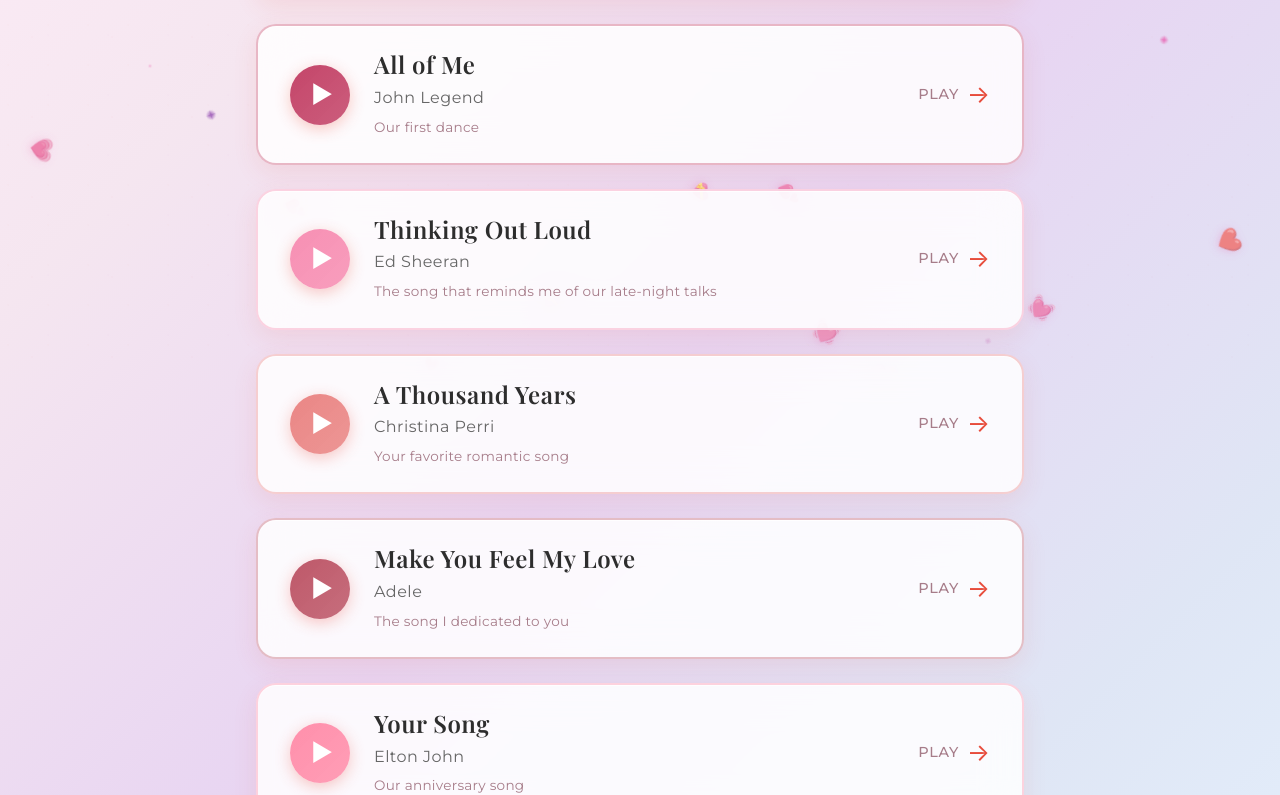
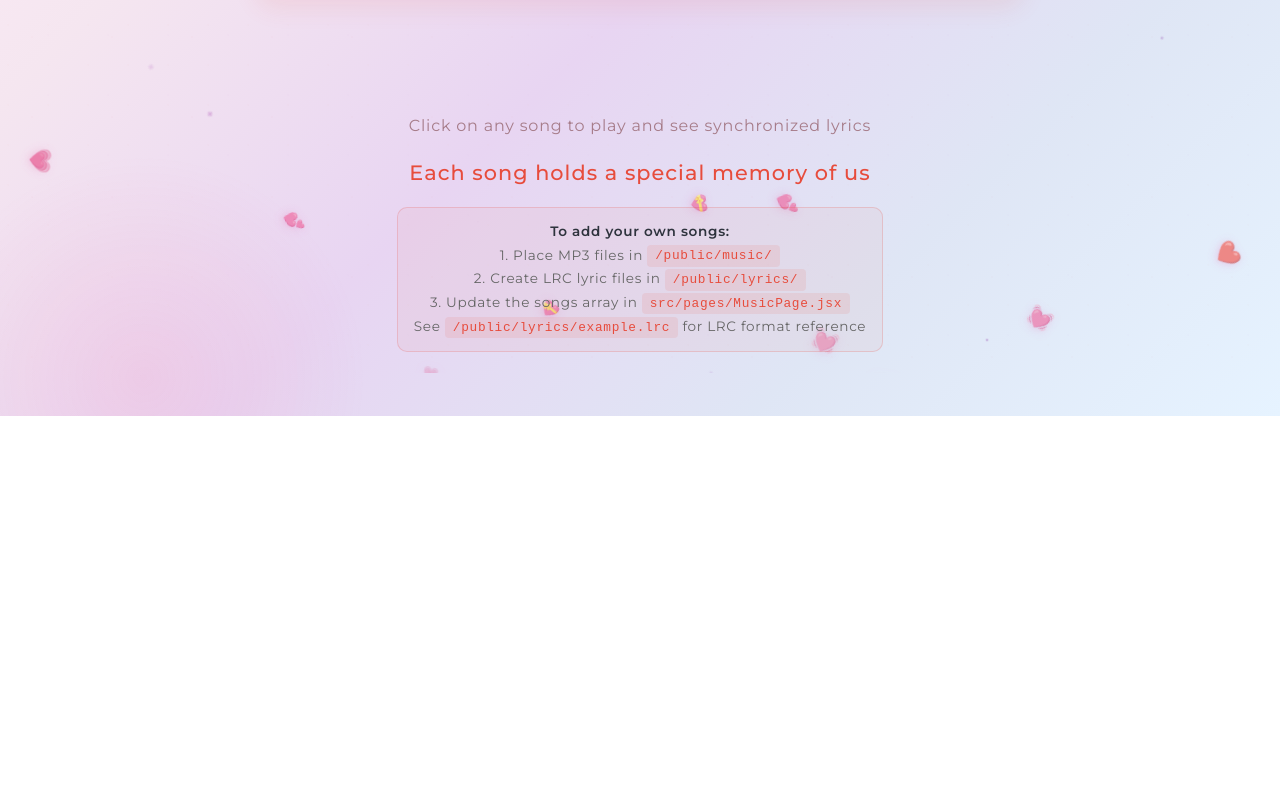
Before and after one commit to TashkeenSayyad/Birthday-Website, a React (Vite) app: page /music in a window 1280 px wide. Shown: the part 427-1222 px from the top of the page. After the commit the page ends 843 px from the top, so only its background shows below. Built offline with nearby package versions, Linux system fonts and the light colour scheme; the HTML template or start-up script is replaced by a standard one; a web font is replaced by a local one.

Commit message:
remove non songs

```diff
--- a/src/pages/MusicPage.jsx
+++ b/src/pages/MusicPage.jsx
@@ -15,52 +15,7 @@
       file: `${baseUrl}music/palpal.mp3`,
       lyricsFile: `${baseUrl}lyrics/palpal.lrc`,
       color: '#ff6b9d',
-    },
-    {
-      id: 2,
-      title: 'All of Me',
-      artist: 'John Legend',
-      description: 'Our first dance',
-      file: `${baseUrl}music/all-of-me.mp3`,
-      lyricsFile: `${baseUrl}lyrics/all-of-me.lrc`,
-      color: '#c44569',
-    },
-    {
-      id: 3,
-      title: 'Thinking Out Loud',
-      artist: 'Ed Sheeran',
-      description: 'The song that reminds me of our late-night talks',
-      file: `${baseUrl}music/thinking-out-loud.mp3`,
-      lyricsFile: `${baseUrl}lyrics/thinking-out-loud.lrc`,
-      color: '#f78fb3',
-    },
-    {
-      id: 4,
-      title: 'A Thousand Years',
-      artist: 'Christina Perri',
-      description: 'Your favorite romantic song',
-      file: `${baseUrl}music/a-thousand-years.mp3`,
-      lyricsFile: `${baseUrl}lyrics/a-thousand-years.lrc`,
-      color: '#ea8685',
-    },
-    {
-      id: 5,
-      title: 'Make You Feel My Love',
-      artist: 'Adele',
-      description: 'The song I dedicated to you',
-      file: `${baseUrl}music/make-you-feel-my-love.mp3`,
-      lyricsFile: `${baseUrl}lyrics/make-you-feel-my-love.lrc`,
-      color: '#be5869',
-    },
-    {
-      id: 6,
-      title: 'Your Song',
-      artist: 'Elton John',
-      description: 'Our anniversary song',
-      file: `${baseUrl}music/your-song.mp3`,
-      lyricsFile: `${baseUrl}lyrics/your-song.lrc`,
-      color: '#ff8fab',
-    },
+    }
   ]);
 
   const [selectedSong, setSelectedSong] = useState(null);
```
